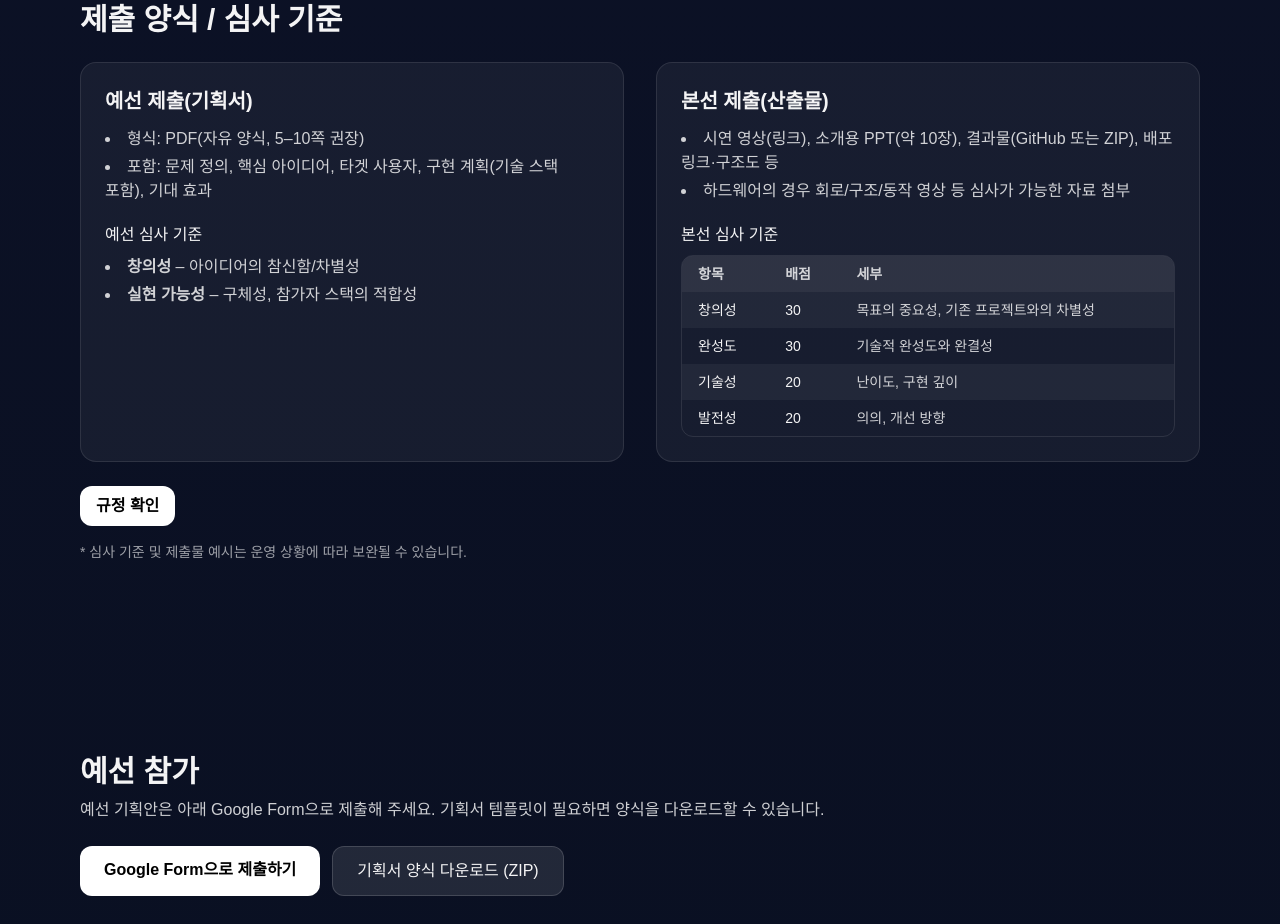
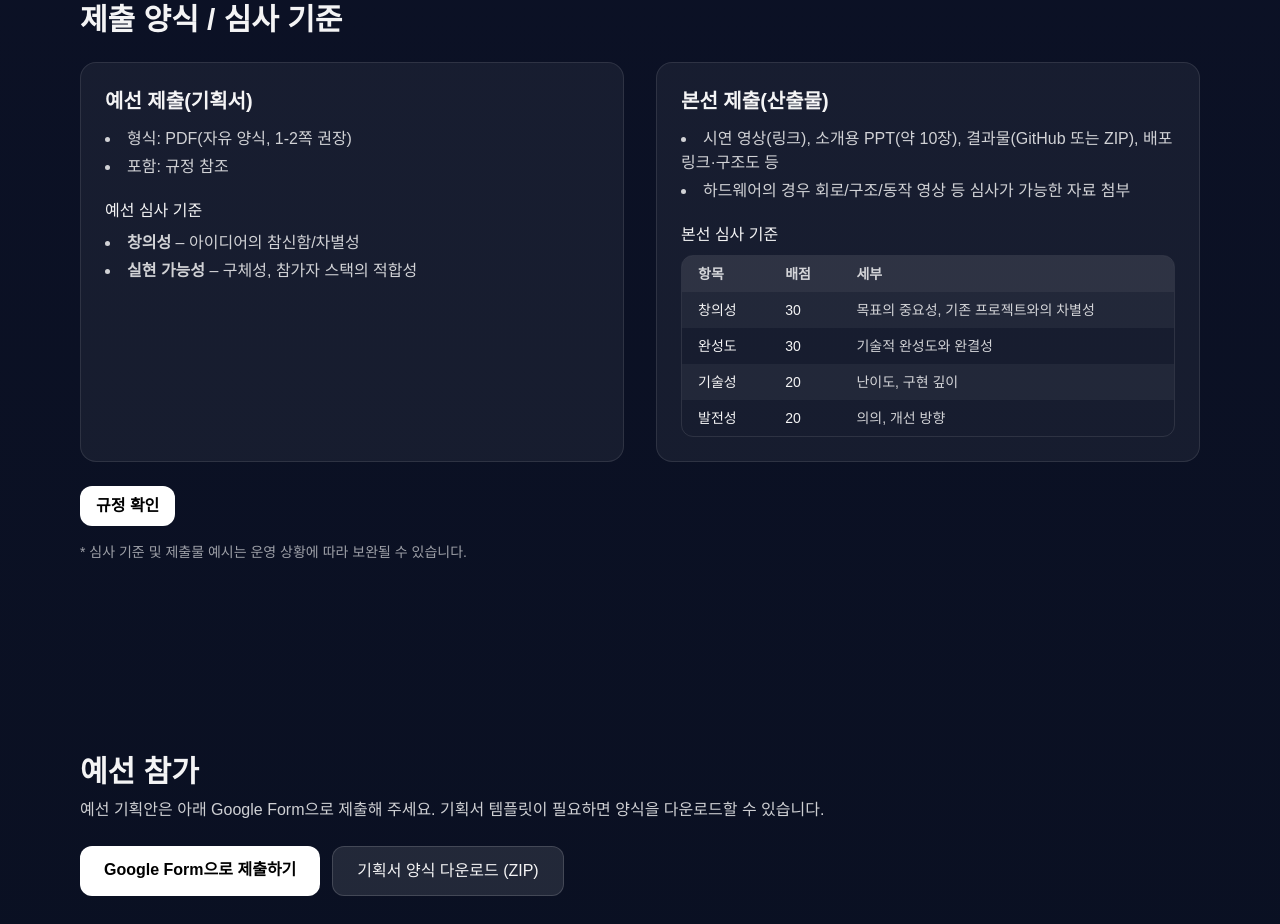
Before and after one commit to coshaman/scsc-hackathon, a Next.js app: page / in a window 1280 px wide. Shown: the part 3280-4204 px from the top of the page. Built offline with nearby package versions, Linux system fonts and the light colour scheme.

Commit message:
Revise PDF format and content requirements
Updated submission guidelines for preliminary round.

```diff
--- a/app/page.jsx
+++ b/app/page.jsx
@@ -338,8 +338,8 @@ export default function HackathonLanding() {
           <div className="rounded-2xl border border-white/10 bg-white/5 p-6">
             <h3 className="font-semibold text-xl">예선 제출(기획서)</h3>
             <ul className="mt-3 list-disc list-inside text-white/80 space-y-1">
-              <li>형식: PDF(자유 양식, 5–10쪽 권장)</li>
-              <li>포함: 문제 정의, 핵심 아이디어, 타겟 사용자, 구현 계획(기술 스택 포함), 기대 효과</li>
+              <li>형식: PDF(자유 양식, 1-2쪽 권장)</li>
+              <li>포함: 규정 참조</li>
             </ul>
             <h4 className="mt-5 font-medium">예선 심사 기준</h4>
             <ul className="mt-2 list-disc list-inside text-white/80 space-y-1">
```
